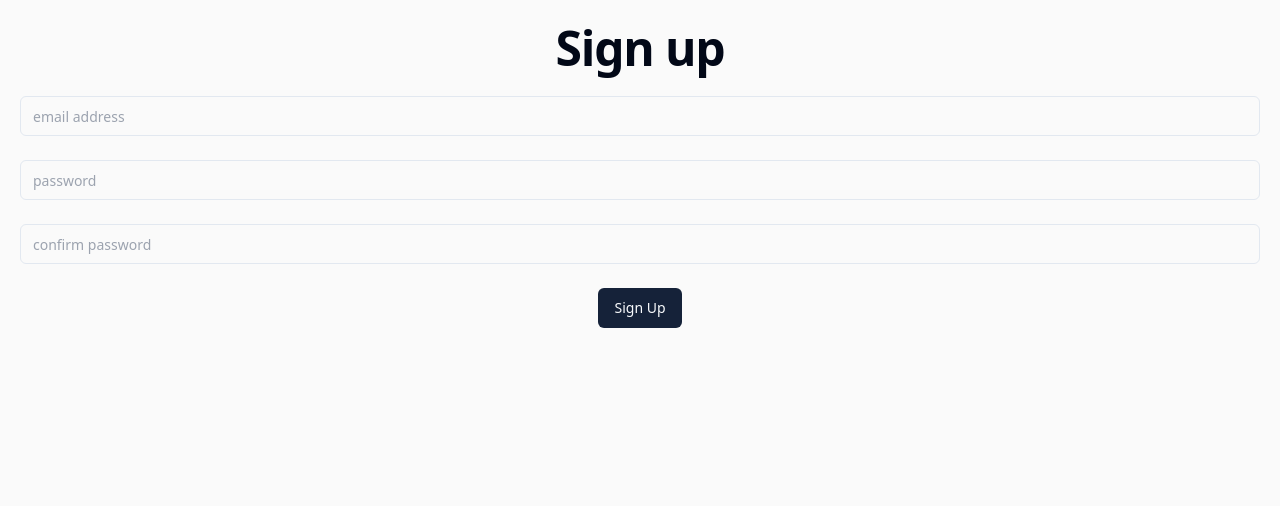
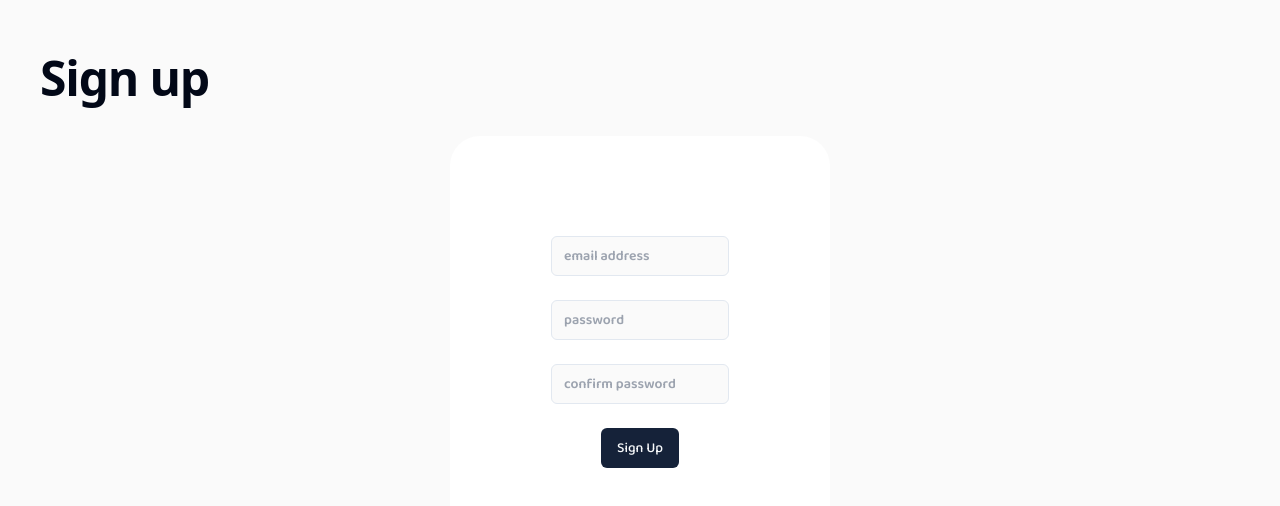
Before and after one commit to Charles-9/group1, a React (Vite) app: page /signup in a window 1280 px wide. Shown: the top 506 px of the page. Built offline with nearby package versions, Linux system fonts and the light colour scheme.

Commit message:
Sign Up Green Box
added green box to sign up page

```diff
--- a/src/SignUp.tsx
+++ b/src/SignUp.tsx
@@ -7,12 +7,13 @@ const SignUp: React.FC = () => {
     return (
         <>
             <br />
-            <h1 className="center-text scroll-m-20 text-4xl font-extrabold tracking-tight lg:text-5xl" >
+            <h1 className="scroll-m-20 text-4xl font-extrabold tracking-tight lg:text-5xl" style={{paddingTop: '30px', paddingBottom: '10px', paddingLeft: '40px'}}>
                 Sign up
             </h1>
             <br />
 
-            <div style={{ paddingLeft: '20px', paddingRight: '20px' }}>
+            <div className='screenDiv flex flex-col items-center rounded-tl-[30px] rounded-tr-[30px]'>
+            <div style={{ paddingLeft: '20px', paddingRight: '20px', paddingTop: '100px'}}>
                 <Input placeholder='email address'></Input>
                 <br />
                 <Input placeholder='password'></Input>
@@ -23,6 +24,7 @@ const SignUp: React.FC = () => {
             <Link to="/connecttohop" style={{ display: 'flex', justifyContent: 'center' }}>
                 <Button>Sign Up</Button>
             </Link>
+            </div>
         </>
     );
 };
```
